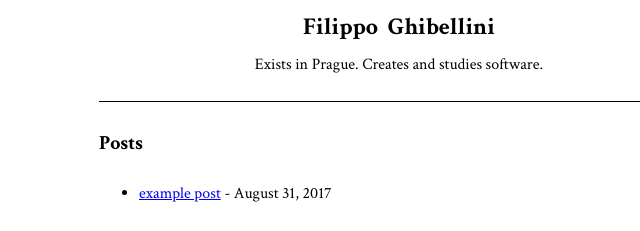
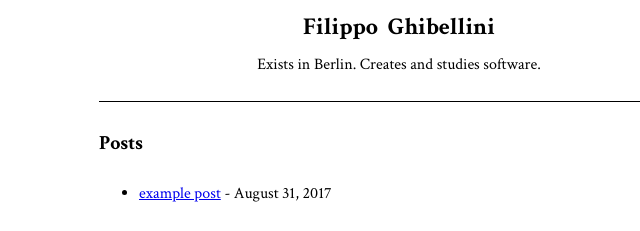
Before and after one commit to fghibellini/fghibellini.github.io, a plain HTML site: page index.html in a window 1280 px wide. Shown: the part 200-431 px from the top of the page, 241-881 px from the left. Drawn offline with nearby package versions, Linux system fonts and the light colour scheme; some packages are replaced by stand-ins of ours.

Commit message:
Update index.html

```diff
--- a/index.html
+++ b/index.html
@@ -23,7 +23,7 @@
                 </div>
                 <h1>Filippo Ghibellini</h1>
                 <p>
-                    Exists in Prague. Creates and studies software.
+                    Exists in Berlin. Creates and studies software.
                 </p>
             </div>
 
```
